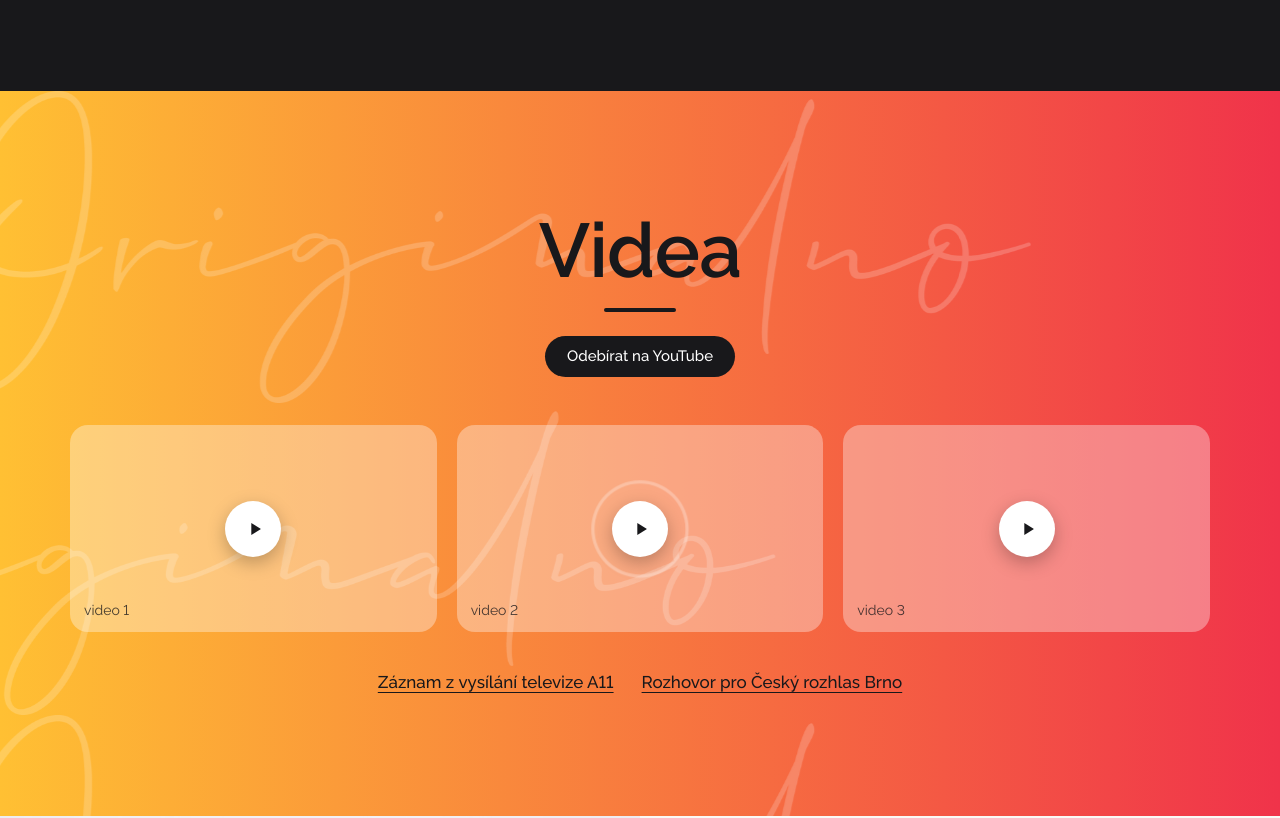
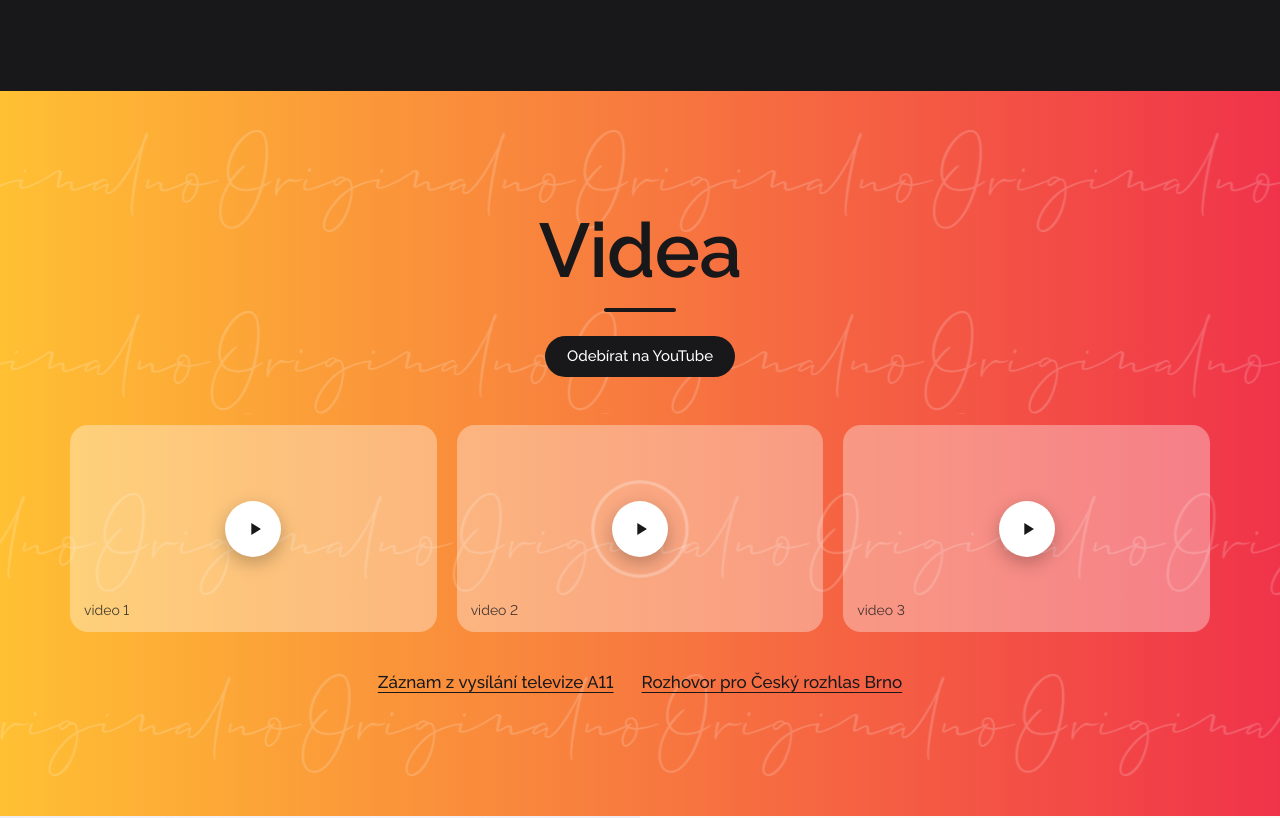
Before and after one commit to Filda99/shot-c, a plain HTML site: page novy-web/index.html in a window 1280 px wide. Shown: the part 2620-3438 px from the top of the page. Drawn offline with Linux system fonts and the light colour scheme.

Commit message:
Nový web: fotka v O nás bez useknutých hlav, menší opakované nápisy ve Videích (#40)
- sekce O nás je vždy aspoň tak vysoká jako fotka 4:3 v půlce šířky,
  na širokých monitorech se tak fotka neořezává shora/zdola
- obrysový nápis Originalno ve Videích je menší a opakuje se ve 4
  posunutých řadách přes celou šířku


Claude-Session: https://claude.ai/code/session_012MZyNQj6zv6Dg9o5afNAgL

Co-authored-by: Claude <noreply@anthropic.com>

```diff
--- a/novy-web/assets/css/style.css
+++ b/novy-web/assets/css/style.css
@@ -277,8 +277,10 @@ button { font: inherit; color: inherit; }
 
 /* O nás: půl fotka, půl text (světlé, aby se nespojilo s tmavým kontaktem) */
 .bio { display: grid; grid-template-columns: 1fr 1fr; min-height: 560px; background: var(--bg); }
-.bio__photo { position: relative; overflow: hidden; background: #e2e1e5; }
-.bio__photo img { position: absolute; inset: 0; width: 100%; height: 100%; object-fit: cover; object-position: 50% 45%; display: block; }
+/* sekce je vždy aspoň tak vysoká jako fotka 4:3 v půlce šířky, takže se shora ani zdola neořezává
+   (hlavy); když je vyšší text, ořízne se jen kousek po stranách */
+.bio__photo { position: relative; overflow: hidden; background: #e2e1e5; min-height: calc(50vw * 3 / 4); }
+.bio__photo img { position: absolute; inset: 0; width: 100%; height: 100%; object-fit: cover; object-position: 50% 30%; display: block; }
 .bio__text { align-self: center; padding: clamp(48px, 7vw, 96px) clamp(20px, 6vw, 96px); max-width: 640px; }
 .bio__text .title { margin-bottom: 28px; }
 .bio__text p { margin: 0 0 1em; }
@@ -377,14 +379,17 @@ button { font: inherit; color: inherit; }
   position: absolute; inset: 0; display: flex; flex-direction: column; justify-content: space-around;
   pointer-events: none; user-select: none;
 }
-/* obrysový nápis Originalno od grafika (bílý, poloprůhledný PNG) */
+/* obrysový nápis Originalno od grafika (bílý, poloprůhledný PNG), opakovaný v řadách
+   přes celou šířku; řady jsou proti sobě posunuté a JS je při scrollu posouvá do stran */
 .videos__bg span {
   display: block; flex: none;
-  width: clamp(28rem, 85vw, 80rem); aspect-ratio: 1600 / 459;
-  background: url("../img/originalno-obrys.png") left center / contain no-repeat;
-  transform: translateX(-6%);
+  width: 180%; margin-left: -40%;
+  height: clamp(4.5rem, 8vw, 7.5rem);
+  background: url("../img/originalno-obrys.png") 0 50% / auto 100% repeat-x;
 }
-.videos__bg span:nth-child(2) { transform: translateX(-28%); }
+.videos__bg span:nth-child(2) { background-position-x: 38%; }
+.videos__bg span:nth-child(3) { background-position-x: 12%; }
+.videos__bg span:nth-child(4) { background-position-x: 61%; }
 .videos__inner { position: relative; }
 .videos .title { margin-bottom: 24px; }
 .video-grid { display: grid; grid-template-columns: repeat(3, 1fr); gap: 20px; margin-top: 48px; }
--- a/novy-web/index.html
+++ b/novy-web/index.html
@@ -179,7 +179,7 @@
     <!-- Videa: barevný pás s obrysovým nápisem v pozadí -->
     <section class="section videos" id="videa">
       <div class="videos__bg" aria-hidden="true">
-        <span></span><span></span><span></span>
+        <span></span><span></span><span></span><span></span>
       </div>
       <div class="wrap videos__inner">
         <h2 class="title">Videa</h2>
@@ -252,7 +252,7 @@
   </main>
 
   <footer class="footer">
-    <div class="stripe" aria-hidden="true"><span></span><span></span><span></span><span></span><span></span><span></span></div>
+    <div class="stripe" aria-hidden="true"><span></span><span></span><span></span><span></span><span></span><span></span><span></span><span></span></div>
     <div class="footer__row">
       <p>© <span data-year>2026</span> Shot-C, vokální skupina z&nbsp;Brna</p>
       <ul class="icons icons--small" aria-label="Sledujte nás">
```
